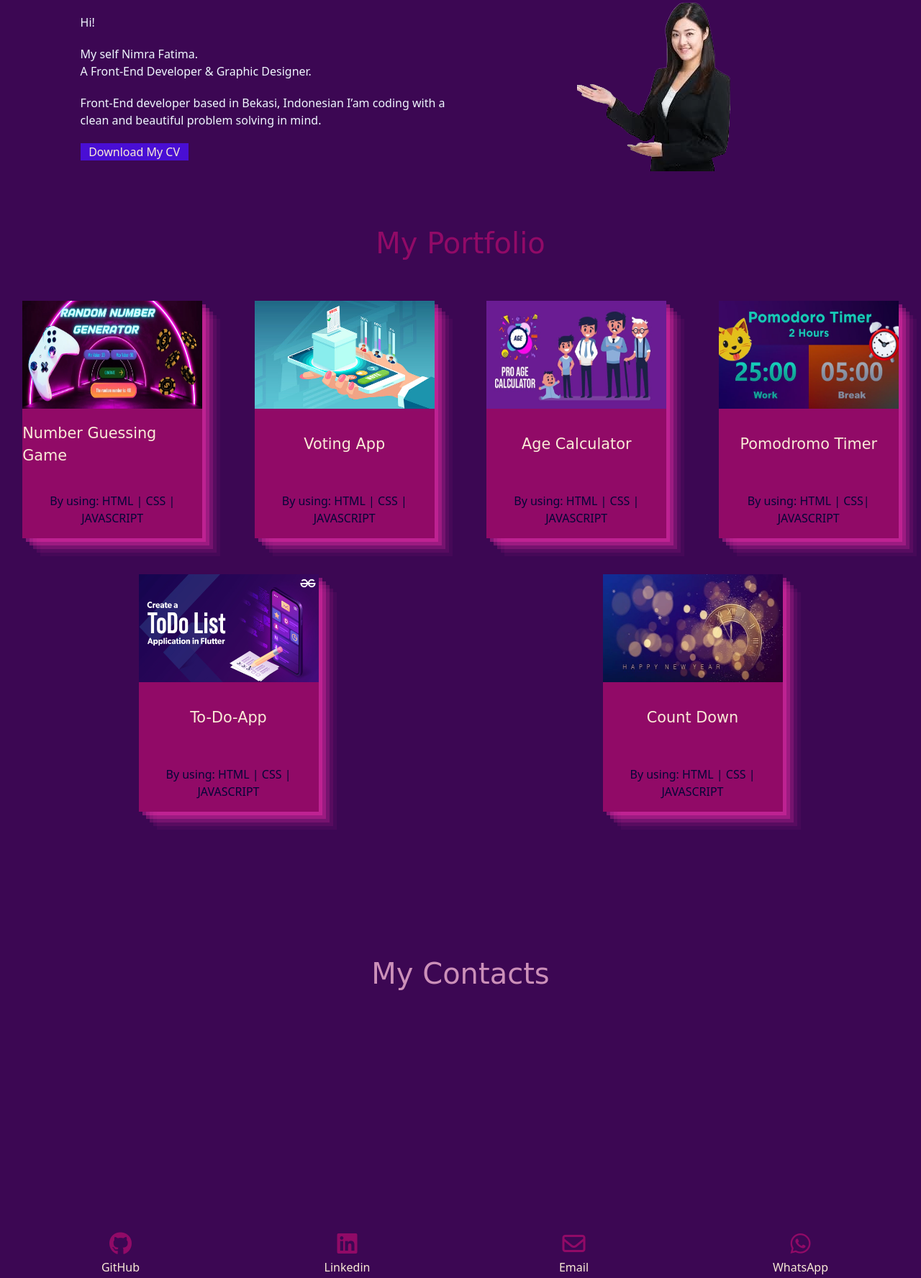
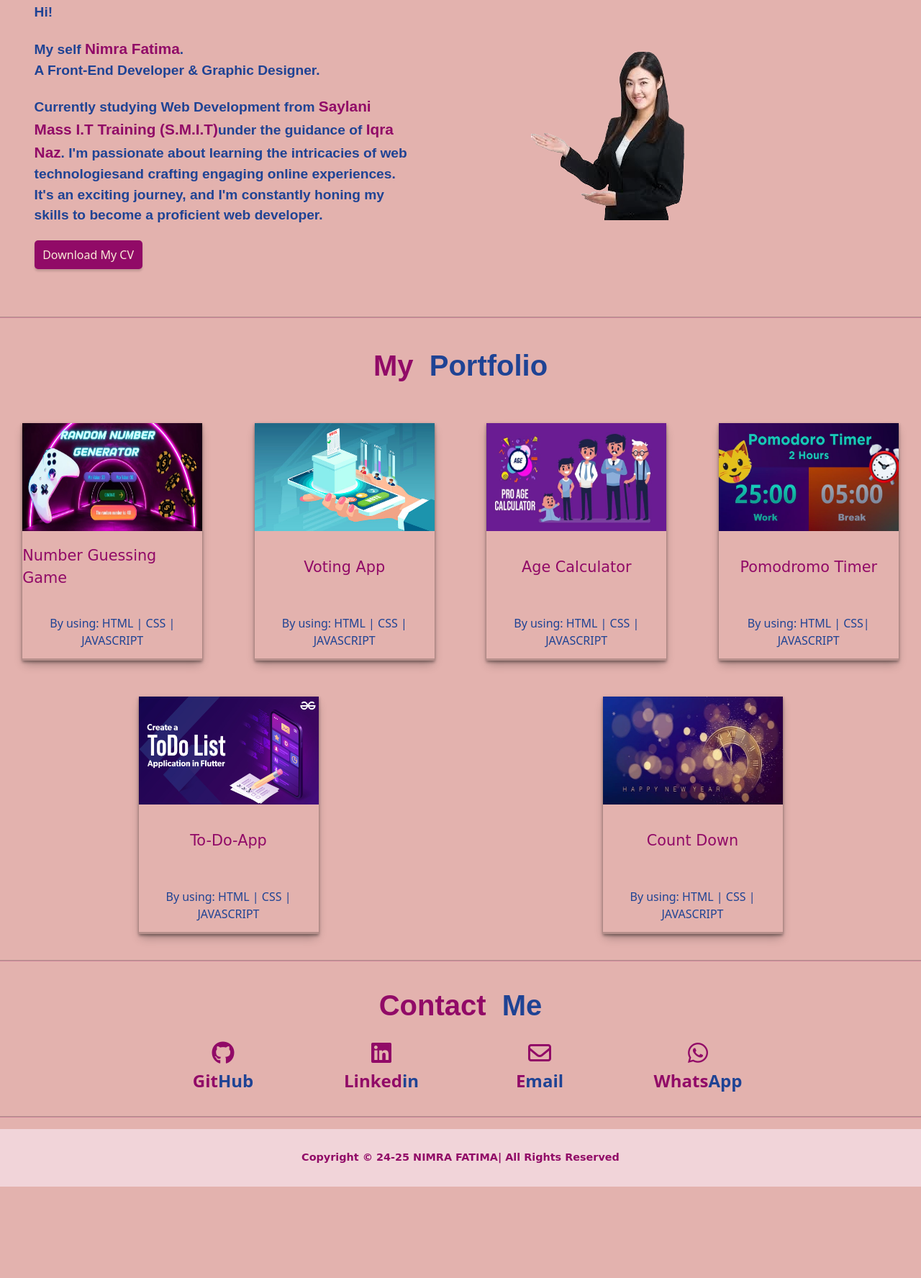
Before and after one commit to nimrafatima19/My-Portfolio, a plain HTML site: page index.html in a window 1280 px wide. Shown: the part 107-1883 px from the top of the page at 72% size. After the commit the page ends 1756 px from the top, so only its background shows below. Drawn offline with nearby package versions, Linux system fonts and the light colour scheme.

Commit message:
color change

```diff
--- a/index.html
+++ b/index.html
@@ -53,9 +53,8 @@
         <div class="parent2">
             <div class="childofp2_1">
                 <div class="child1_pp1">Hi!</div>
-                <div class="child1_pp1">My self Nimra Fatima. <br /> A Front-End Developer & Graphic Designer.</div>
-                <div class="child1_pp1">Front-End developer based in Bekasi, Indonesian I’am coding with a clean and
-                    beautiful problem solving in mind.</div>
+                <div class="child1_pp1">My self <span class="myName">Nimra Fatima</span>. <br /> A Front-End Developer & Graphic Designer.</div>
+                <div class="child1_pp1">Currently studying Web Development from <span class="saylani"> Saylani Mass I.T Training (S.M.I.T)</span>under the guidance of <span class="teacher">Iqra Naz</span>. I'm passionate about learning the intricacies of web technologiesand crafting engaging online experiences. It's an exciting journey, and I'm constantly honing my skills to become a proficient web developer.</div>
                 <div class="cv">
                     <div class="cv1"><a href="images/nim cv2 (4).pdf" target="blank">Download My CV</a></div>
                 </div>
@@ -63,8 +62,9 @@
             <div class="childofp2_2"><img class="girl" src="images/girl1.png" alt="girl"></div>
         </div>
     </div>
+    <hr class="hrLine">
     <div class="tag">
-        <div class="card_header">My Portfolio</div>
+        <div class="card_header"><span class="my">My</span>&nbsp; Portfolio </div>
         <a href="https://nimrafatima19.github.io/number-guessing-game2/" target="_blank">
             <div class="cards">
                 <div class="card_img"><img src="images/number generator.jpg" alt="game"></div>
@@ -113,32 +113,44 @@
             </div>
         </a>
     </div>
+    <hr class="hrLine">
+    <!-- --Contact-- -->
     <div class="contact">
-        <div class="my_contacts">My Contacts</div>
-            <a href="https://github.com/nimrafatima19" target="_blank"><div class="contact_icons">
+        <div class="my_contacts"><span class="my">Contact</span>&nbsp; Me</div>
+        <a href="https://github.com/nimrafatima19" target="_blank">
+            <div class="contact_icons">
                 <div class="contact_icon"><i class="fa-brands fa-github"></i></div>
-                <div class="contact_icon_name">GitHub</div>
-            </div></a>
+                <div class="contact_icon_name"><span class="contactName">Git</span>Hub</div>
+            </div>
+        </a>
 
-            <a href="https://www.linkedin.com/in/nimra-fatima-3b3196287?lipi=urn%3Ali%3Apage%3Ad_flagship3_profile_view_base_contact_details%3BXNyhFjolROu2AQMpXuyc0w%3D%3D" target="_blank"><div class="contact_icons">
+        <a href="https://www.linkedin.com/in/nimra-fatima-3b3196287?lipi=urn%3Ali%3Apage%3Ad_flagship3_profile_view_base_contact_details%3BXNyhFjolROu2AQMpXuyc0w%3D%3D"
+            target="_blank">
+            <div class="contact_icons">
                 <div class="contact_icon"><i class="fa-brands fa-linkedin"></i></div>
-                <div class="contact_icon_name">Linkedin</div>
-            </div></a>
+                <div class="contact_icon_name"><span class="contactName">Linked</span>in</div>
+            </div>
+        </a>
 
-            <a href="mailto:nimraf459@gmail.com" target="_blank"><div class="contact_icons">
+        <a href="mailto:nimraf459@gmail.com" target="_blank">
+            <div class="contact_icons">
                 <div class="contact_icon"><i class="fa-regular git fa-envelope"></i></div>
-                <div class="contact_icon_name">Email</div>
-            </div></a>
+                <div class="contact_icon_name"><span class="contactName">E</span>mail</div>
+            </div>
+        </a>
 
-            <a href="https://wa.me/03128688459" target="_blank"><div class="contact_icons">
+        <a href="https://wa.me/03128688459" target="_blank">
+            <div class="contact_icons">
                 <div class="contact_icon"><i class="fa-brands fa-whatsapp"></i></div>
-                <div class="contact_icon_name">WhatsApp</div>
-            </div></a>
-        </div>
-
-        <footer class="footer-text">
-            Copyright © 24-25 NIMRA FATIMA| All Rights Reserved
-        </footer>
+                <div class="contact_icon_name"><span class="contactName">Whats</span>App</div>
+            </div>
+        </a>
+    </div>
+    <hr class="hrLine">
+<!-- --footer-- -->
+    <footer class="footer-text">
+        Copyright © 24-25 NIMRA FATIMA| All Rights Reserved
+    </footer>
 
 
 
--- a/style.css
+++ b/style.css
@@ -1,22 +1,24 @@
 body{
-    background-color: #3C0753;
+    background-color: #E3B2AE;
 }
 .nav_headers{
-    background-color:#030637! important ;
+    height:60px! important;
+    background-color:#F1D4D9! important ;
     box-shadow: rgba(240, 46, 170, 0.4) 5px 5px, rgba(240, 46, 170, 0.3) 10px 10px, rgba(240, 46, 170, 0.2) 15px 15px, rgba(240, 46, 170, 0.1) 20px 20px, rgba(240, 46, 170, 0.05) 25px 25px;
 
 }
 .colornn1{
-    color:white;
-    font-size: 1.2rem;;
+    color:#910A67;
+    font-size: 1.5rem;;
     font-family: cursive;
     font-weight: bolder;
 }
 .colornn2{
-    color:#910A67;
-    font-size: 1.2rem;;
+    color:#1F4394;
+    font-size: 1.5rem;;
     font-family: cursive;
     font-weight: bolder;
+
 }
 .parent1{
     width:100%;
@@ -25,7 +27,7 @@ body{
     margin-top: 60px;
     display: flex;
 
-    justify-content: center;
+    justify-content: left;
 }
 .parent2{
     width:90%;
@@ -59,20 +61,39 @@ body{
     gap: 20px;
     object-fit: cover;
 
+
 }
+
+
 .child1_pp1{
     width:100%;
+    font-weight: bolder;
+    color: #1F4394;
+    font-size: 1.2rem;
+    font-family:Arial, Helvetica, sans-serif;
 
-    display: flex;
-    align-items: center;
-    justify-content:left;
-
-    color: aliceblue;
-    font-size: 1rem;
-
+}
+.myName{
+    color:#910A67;
+    font-family: Arial, Helvetica, sans-serif;
+    font-weight: bolder;
+    font-size: 1.3rem;
+}
+.saylani{
+    color:#910A67;
+    font-family: Arial, Helvetica, sans-serif;
+    font-weight: bolder;
+    font-size: 1.3rem;
+}
+.teacher{
+    color:#910A67;
+    font-family: Arial, Helvetica, sans-serif;
+    font-weight: bolder;
+    font-size: 1.3rem;
 }
 .cv{
     width: 100%;
+    height:40px;
    display: flex;
 
 
@@ -83,8 +104,10 @@ body{
     display: flex;
     align-items: center;
     justify-content: center;
-    background-color: rgb(73, 14, 212);
+    background-color:#910A67;
+    border-radius: 5px;
     color: aliceblue;
+    box-shadow: rgba(0, 0, 0, 0.15) 0px 3px 3px 0px;
 }
 
 
@@ -110,10 +133,11 @@ a{
     align-items: center;
     justify-content: center;
     flex-wrap: wrap;
-    background-color:#910A67;
+    background-color:#E3B2AE;
     gap: 20px;
-    box-shadow: rgba(240, 46, 170, 0.4) 5px 5px, rgba(240, 46, 170, 0.3) 10px 10px, rgba(240, 46, 170, 0.2) 15px 15px, rgba(240, 46, 170, 0.1) 20px 20px, rgba(240, 46, 170, 0.05) 25px 25px;
-
+    /* box-shadow: rgba(240, 46, 170, 0.4) 5px 5px, rgba(240, 46, 170, 0.3) 10px 10px, rgba(240, 46, 170, 0.2) 15px 15px, rgba(240, 46, 170, 0.1) 20px 20px, rgba(240, 46, 170, 0.05) 25px 25px; */
+    /* box-shadow: rgba(3, 102, 214, 0.3) 0px 0px 0px 3px; */
+    box-shadow: rgba(0, 0, 0, 0.4) 0px 2px 4px, rgba(0, 0, 0, 0.3) 0px 7px 13px -3px, rgba(0, 0, 0, 0.2) 0px -3px 0px inset;
 
 }
 .card_img{
@@ -134,8 +158,12 @@ a{
     justify-content: center;
     font-size: 1.3rem;
     font-family: cursive;
+    color: #910A67;
 
 
+}
+.my{
+    color:#910A67 ;
 }
 
 .card_content{
@@ -146,7 +174,7 @@ a{
     justify-content: center;
     text-align: center;
     font-size:1rem;
-    color: #030637;
+    color:#1F4394;
     Padding:40px 10px;
 
 
@@ -157,7 +185,11 @@ a{
 }
 
 .dots{
-    color: #910a67 !important;
+    color: #1F4394 !important;
+}
+.hrLine{
+background-color: #910A67;
+height: 2px;
 }
 
 .card_header{
@@ -166,23 +198,27 @@ a{
     align-items: center;
     justify-content: center;
     font-size: 2.5rem;
-    color: #910a67;
-    font-family: cursive;
+    color:#1F4394;
+    font-family:Arial, Helvetica, sans-serif;
+    font-weight: bolder;
 }
 
 .contact{
     width: 100%;
-    height: 100vh;
+
     display: flex;
     align-items: center;
-    justify-content: space-around;
+    justify-content: center;
     flex-wrap: wrap;
     gap:20px;
-   background-color:#3C0753;
-    padding: 20px;
+   background-color:#E3B2AE;
+    padding: 15px;
+
 
 }
-
+.contactName{
+    color: #910A67;
+}
 .contact_icons{
     width: 200px;
 
@@ -210,6 +246,9 @@ a{
     display: flex;
     align-items: center;
     justify-content: center;
+    color:#1F4394;
+    font-weight: bolder;
+    font-size: 1.5rem;
 
 
 }
@@ -220,8 +259,9 @@ a{
     align-items: center;
     justify-content: center;
     font-size: 2.5rem;
-    color: #cc90b9;
-    font-family: cursive;
+    color: #1F4394;
+    font-family:Arial, Helvetica, sans-serif;
+    font-weight: bolder;
 }
 .footer-text{
     width:100%;
@@ -230,13 +270,15 @@ a{
     justify-content: center;
     height:80px;
   padding: 10px 20px;
-  font-size: 0.8rem;
+  font-size: 0.9rem;
   color:#910A67;
   font-weight: bolder;
   font-family: cursive;
-  background-color: #030637;
+  background-color: #F1D4D9;
   text-align: center;
+  box-shadow: rgba(240, 46, 170, 0.4) 5px 5px, rgba(240, 46, 170, 0.3) 10px 10px, rgba(240, 46, 170, 0.2) 15px 15px, rgba(240, 46, 170, 0.1) 20px 20px, rgba(240, 46, 170, 0.05) 25px 25px;
 }
+
 @media screen and (max-width:500px) {
 
     .childofp2_1{
```
